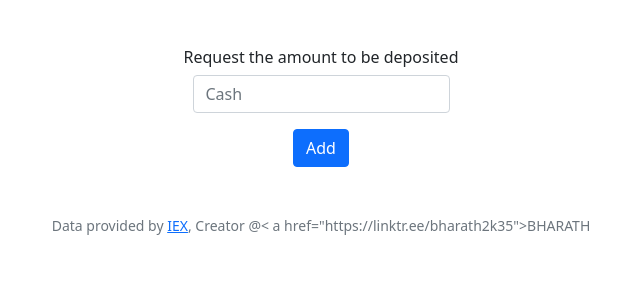
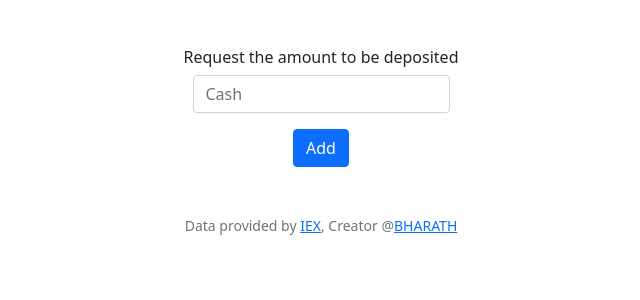
Before and after one commit to Bharath-tars/TARS_CAPITAL, a Flask app: page /add in a window 1280 px wide. Shown: the part 74-374 px from the top of the page, without its empty margins (319-959 px from the left). Run offline with Flask 3, Linux system fonts and the light colour scheme; a user stored in the database is signed in; some libraries are stand-ins or nearby versions.

Commit message:
Update layout.html

```diff
--- a/templates/layout.html
+++ b/templates/layout.html
@@ -64,7 +64,7 @@
         </main>
 
         <footer class="mb-5 small text-center text-muted">
-            Data provided by <a href="https://iexcloud.io/">IEX</a>, Creator @< a href="https://linktr.ee/bharath2k35">BHARATH</a>
+            Data provided by <a href="https://iexcloud.io/">IEX</a>, Creator @<a href="https://linktr.ee/bharath2k35?utm_source=linktree_profile_share&ltsid=9b666285-4182-46fc-9d43-35d83fd8e3a0">BHARATH</a>
         </footer>
 
     </body>
```
